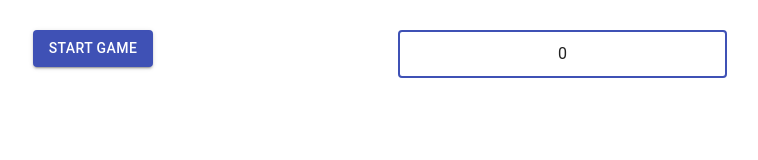
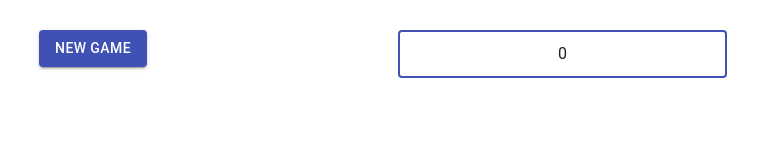
Before and after one commit to glui2/memory-card-game, a React (Create React App) app: page / in a window 1280 px wide. Shown: the top 160 px of the page, without its empty margins (242-1000 px from the left). Built offline with nearby package versions, Linux system fonts and the light colour scheme.

Commit message:
rename start game button to new game

```diff
--- a/src/pages/MainPage.js
+++ b/src/pages/MainPage.js
@@ -74,7 +74,7 @@ const MainPage = () => {
       <Grid container direction="row">
         <Grid item xs={6}>
           <Button variant="contained" color="primary" onClick={generateCards}>
-            Start Game
+            New Game
           </Button>
         </Grid>
         <Grid item xs={6}>
```
